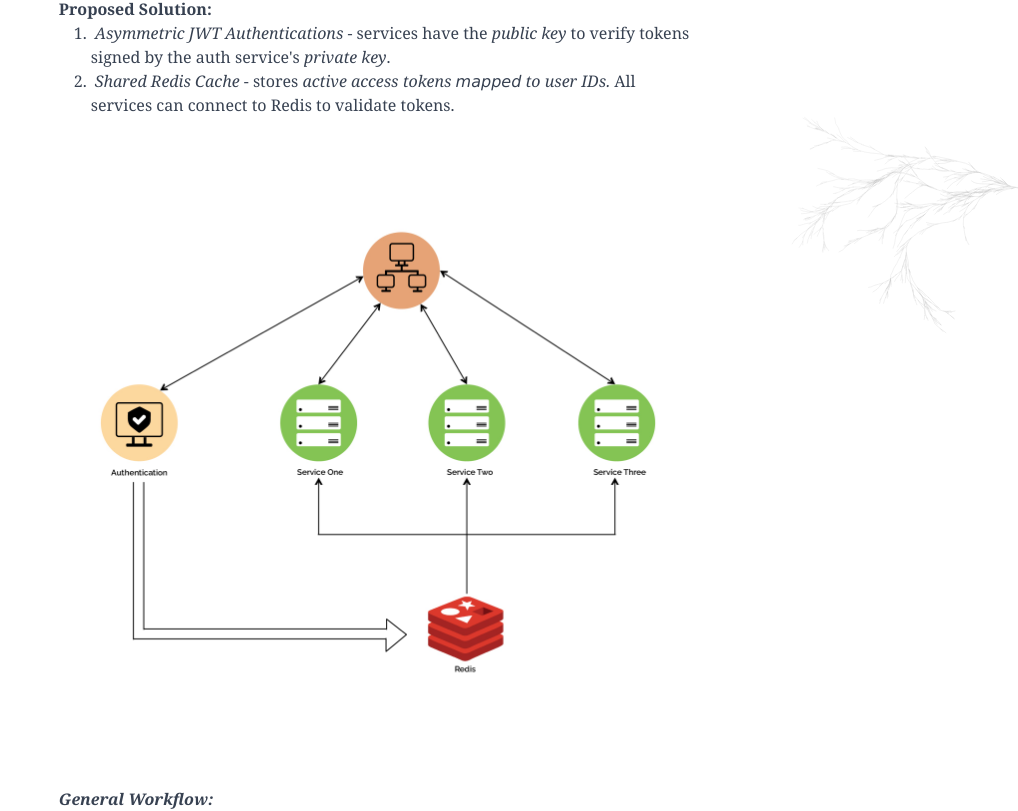
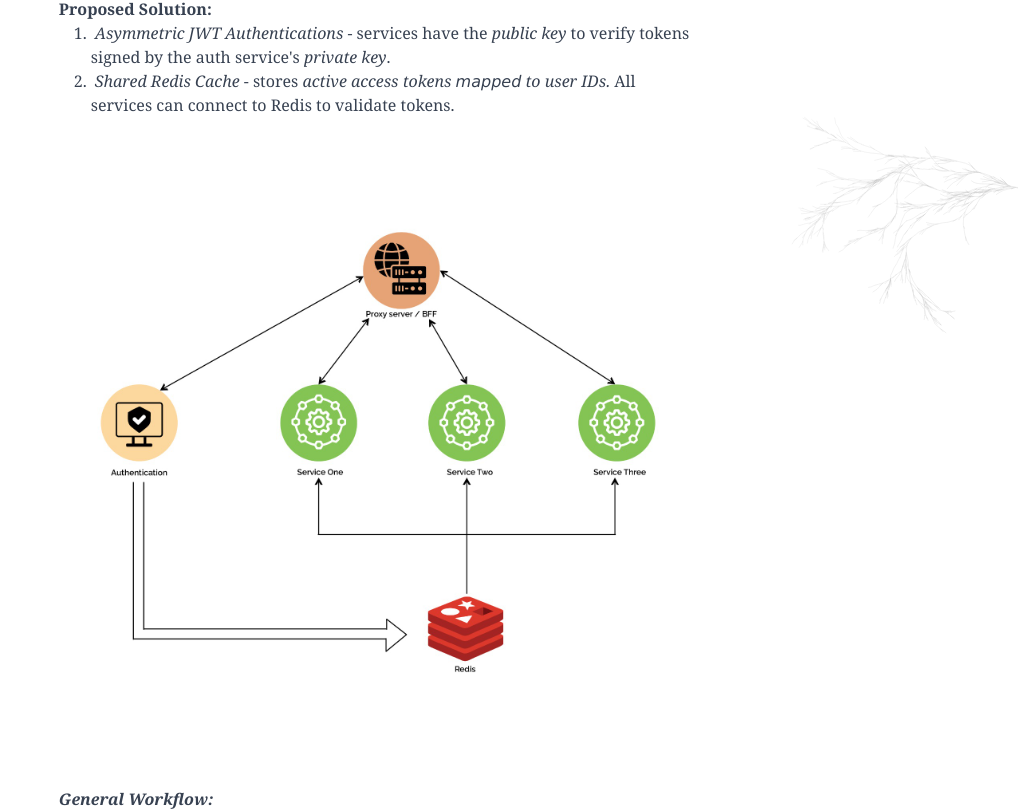
Before and after one commit to Sreesanth46/sreesanth.me, a Vue app: page /blogs/micro-service-session in a window 1280 px wide. Shown: the part 395-1206 px from the top of the page, without its empty margins (262-1280 px from the left). Built offline with nearby package versions, Linux system fonts and the light colour scheme.

Commit message:
refactor: changed blog image

```diff
--- a/src/pages/blogs/MicroServiceSession.vue
+++ b/src/pages/blogs/MicroServiceSession.vue
@@ -40,7 +40,7 @@
 
     <div>
       <img
-        src="../../../public/micro-service-session.jpg"
+        src="/micro-service-session.jpg"
         alt="micro service session architecture" />
     </div>
 
```
Also changed, not shown: public/micro-service-session.jpg.
